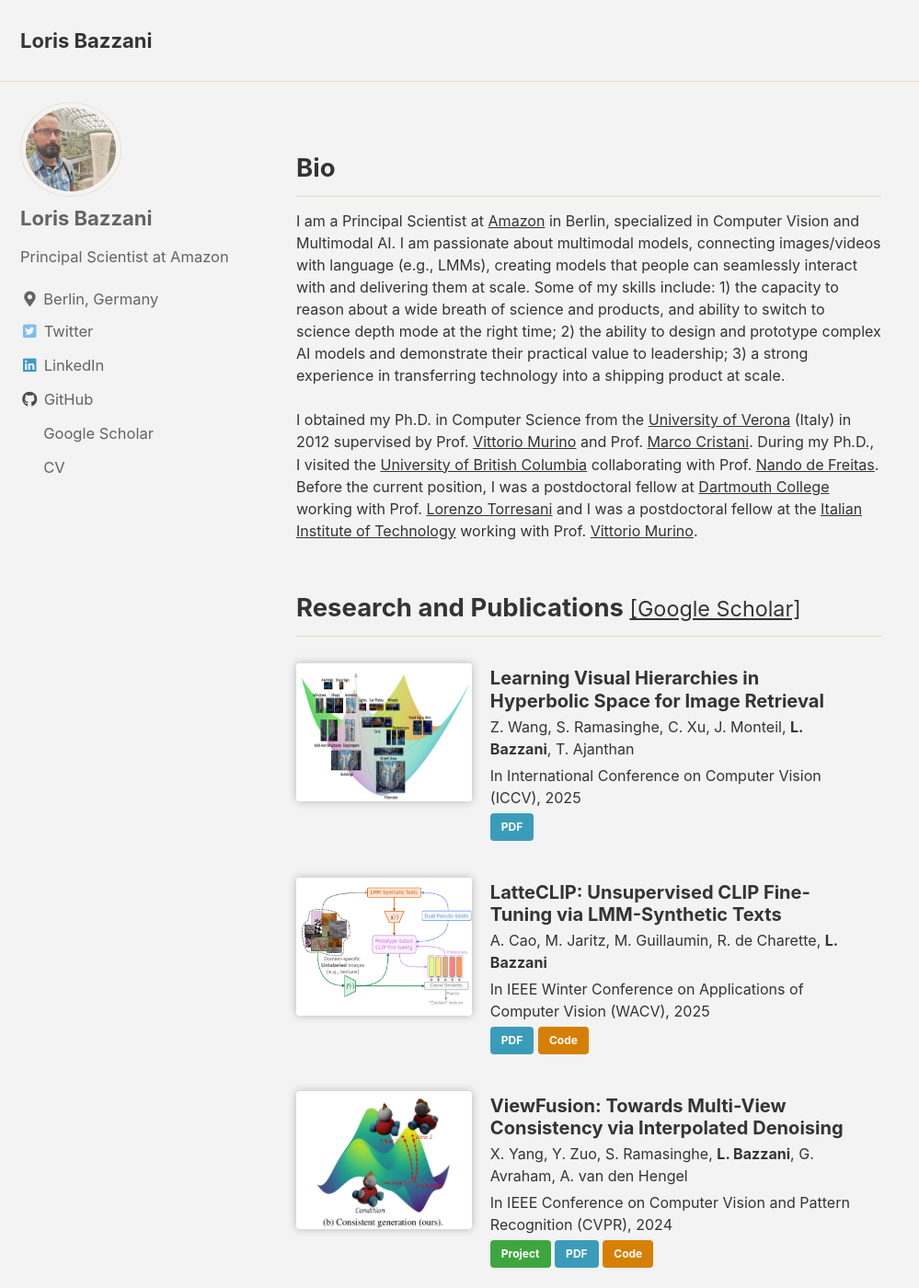
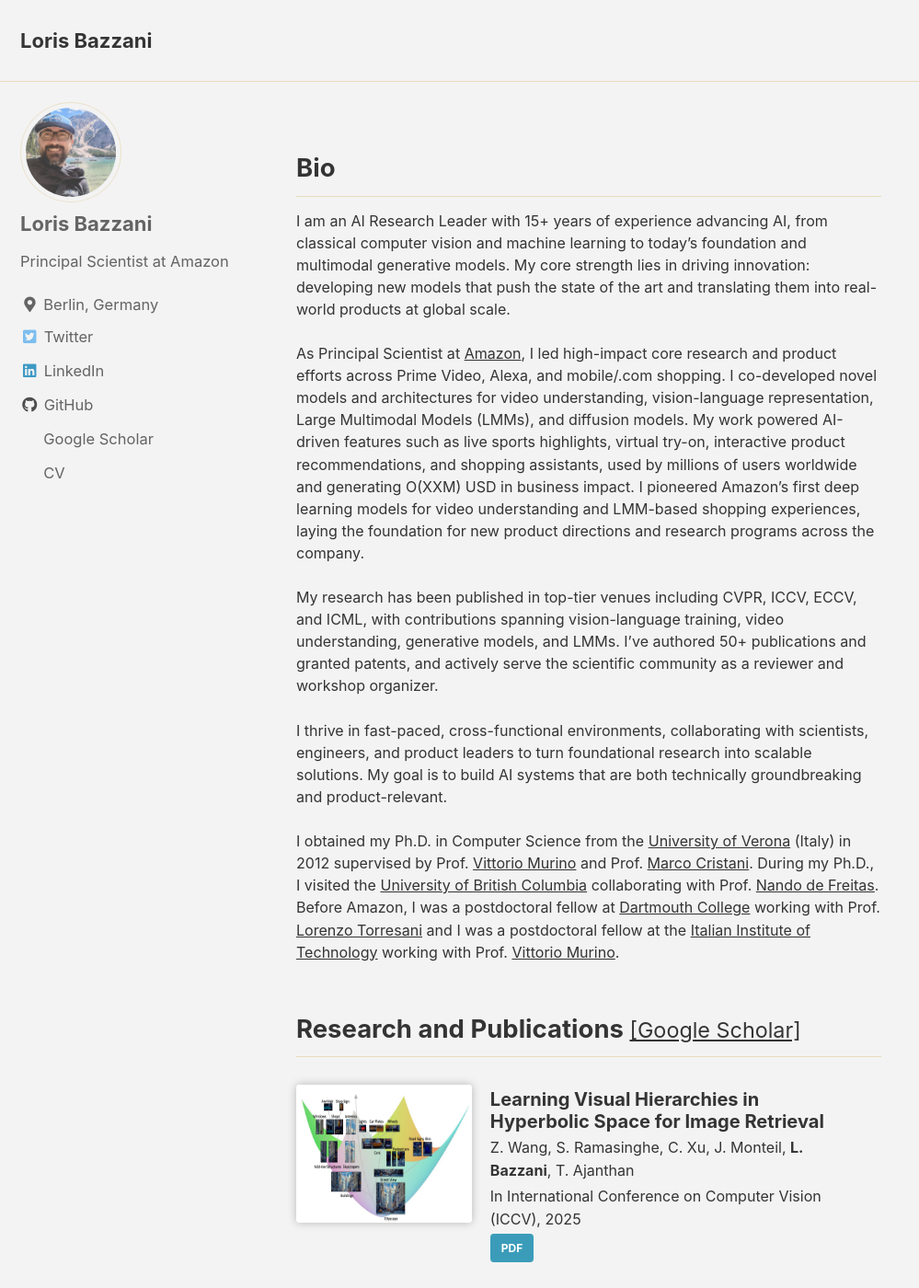
Before and after one commit to lorisbaz/lorisbaz.github.io, a Jekyll site: the page built from index.html, in a window 1280 px wide and 1400 px high. Shown: the whole window at 92% size, without its empty margins (0-999 px from the left). Built offline with Jekyll 4.4.1, drawn with Linux system fonts in a browser that asks for light colours; cached includes are drawn as plain includes; the list of posts is cut into pages by our own code.

Commit message:
New bio and image

```diff
--- a/index.html
+++ b/index.html
@@ -7,17 +7,17 @@
 
 <h2 id="bio">Bio</h2>
 <div class="publication__item"><p>
-I am a Principal Scientist at <a href="http://www.amazon.jobs/location/berlin-germany">Amazon</a> in Berlin, specialized in Computer Vision and Multimodal AI.
-I am passionate about multimodal models, connecting images/videos with language (e.g., LMMs), creating models that people can seamlessly interact with and delivering them at scale.
-Some of my skills include:
-1) the capacity to reason about a wide breath of science and products, and ability to switch to science depth mode at the right time;
-2) the ability to design and prototype complex AI models and demonstrate their practical value to leadership;
-3) a strong experience in transferring technology into a shipping product at scale.
-
+I am an AI Research Leader with 15+ years of experience advancing AI, from classical computer vision and machine learning to today’s foundation and multimodal generative models. My core strength lies in driving innovation: developing new models that push the state of the art and translating them into real-world products at global scale.
+<br><br>
+As Principal Scientist at <a href="http://www.amazon.jobs/location/berlin-germany">Amazon</a>, I led high-impact core research and product efforts across Prime Video, Alexa, and mobile/.com shopping. I co-developed novel models and architectures for video understanding, vision-language representation, Large Multimodal Models (LMMs), and diffusion models. My work powered AI-driven features such as live sports highlights, virtual try-on, interactive product recommendations, and shopping assistants, used by millions of users worldwide and generating O(XXM) USD in business impact. I pioneered Amazon’s first deep learning models for video understanding and LMM-based shopping experiences, laying the foundation for new product directions and research programs across the company.
+<br><br>
+My research has been published in top-tier venues including CVPR, ICCV, ECCV, and ICML, with contributions spanning vision-language training, video understanding, generative models, and LMMs. I’ve authored 50+ publications and granted patents, and actively serve the scientific community as a reviewer and workshop organizer.
+<br><br>
+I thrive in fast-paced, cross-functional environments, collaborating with scientists, engineers, and product leaders to turn foundational research into scalable solutions. My goal is to build AI systems that are both technically groundbreaking and product-relevant.
 <br><br>
 I obtained my Ph.D. in Computer Science from the <a href="http://www.di.univr.it/">University of Verona</a> (Italy) in 2012 supervised by Prof. <a href="https://www.di.univr.it/?ent=persona&id=92">Vittorio Murino</a> and Prof. <a href="http://profs.sci.univr.it/~cristanm/">Marco Cristani</a>.
 During my Ph.D., I visited the <a href="https://www.cs.ubc.ca/">University of British Columbia</a> collaborating with Prof. <a href="http://www.cs.ox.ac.uk/people/nando.defreitas/">Nando de Freitas</a>.
-Before the current position, I was a postdoctoral fellow at <a href="http://web.cs.dartmouth.edu/">Dartmouth College</a> working with Prof. <a href="http://www.cs.dartmouth.edu/~lorenzo/home.html">Lorenzo Torresani</a> and I was a postdoctoral fellow at the <a href="https://pavis.iit.it/">Italian Institute of Technology</a> working with Prof. <a href="https://www.di.univr.it/?ent=persona&id=92">Vittorio Murino</a>.</span>
+Before Amazon, I was a postdoctoral fellow at <a href="http://web.cs.dartmouth.edu/">Dartmouth College</a> working with Prof. <a href="http://www.cs.dartmouth.edu/~lorenzo/home.html">Lorenzo Torresani</a> and I was a postdoctoral fellow at the <a href="https://pavis.iit.it/">Italian Institute of Technology</a> working with Prof. <a href="https://www.di.univr.it/?ent=persona&id=92">Vittorio Murino</a>.</span>
 </p></div>
 
 <!--<h2>News</h2>-->
```
Also changed, not shown: page_files/myself.jpeg.
